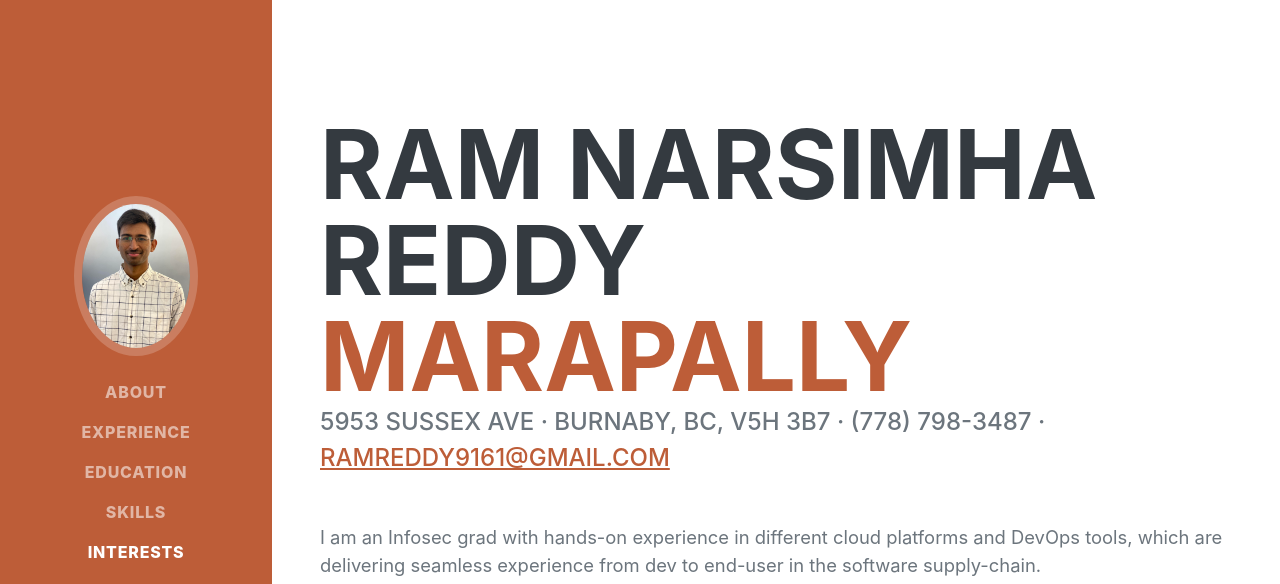
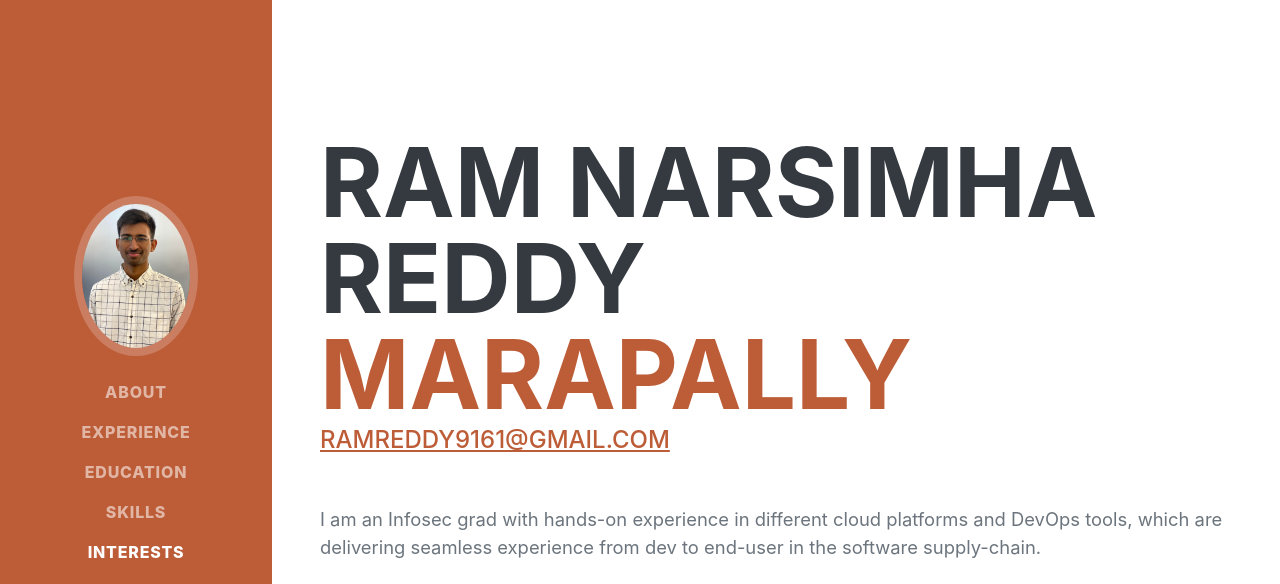
Before and after one commit to rammarapally/rammarapally.github.io, a plain HTML site: page index.html in a window 1280 px wide. Shown: the top 584 px of the page. Drawn offline with nearby package versions, Linux system fonts and the light colour scheme; a web font is replaced by a local one.

Commit message:
removed contact address

```diff
--- a/index.html
+++ b/index.html
@@ -44,7 +44,6 @@
                         <span class="text-primary">Marapally</span>
                     </h1>
                     <div class="subheading mb-5">
-                        5953 Sussex Ave · Burnaby, BC, V5H 3B7 · (778) 798-3487 ·
                         <a href="mailto:ramreddy9161@gmail.com">ramreddy9161@gmail.com</a>
                     </div>
                     <p class="lead mb-5">I am an Infosec grad with hands-on experience in different cloud platforms and DevOps tools, which are delivering seamless experience from dev to end-user in the software supply-chain.</p>
```
